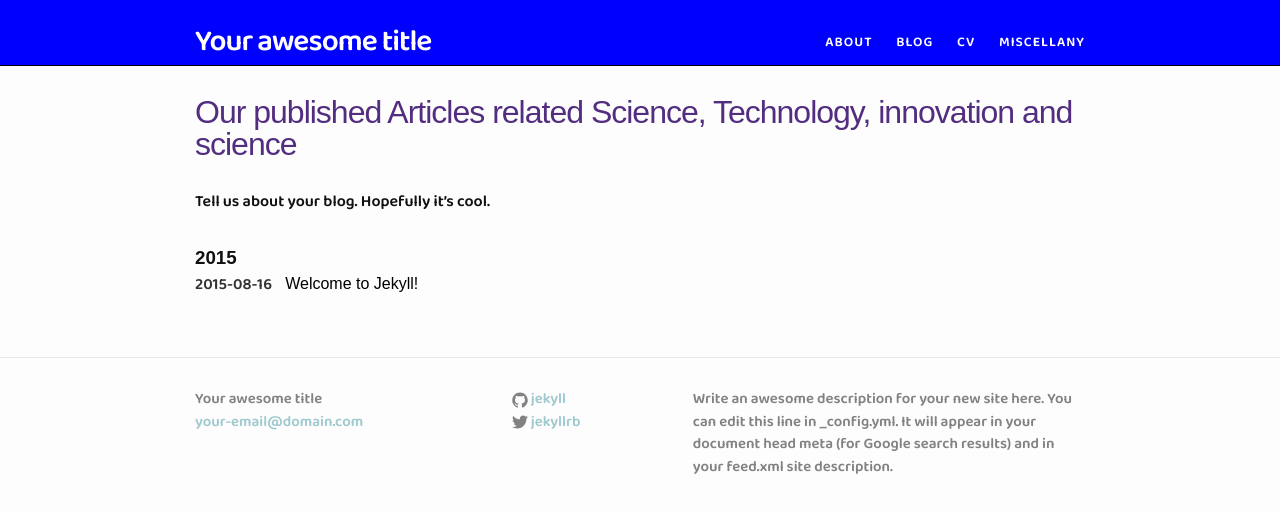
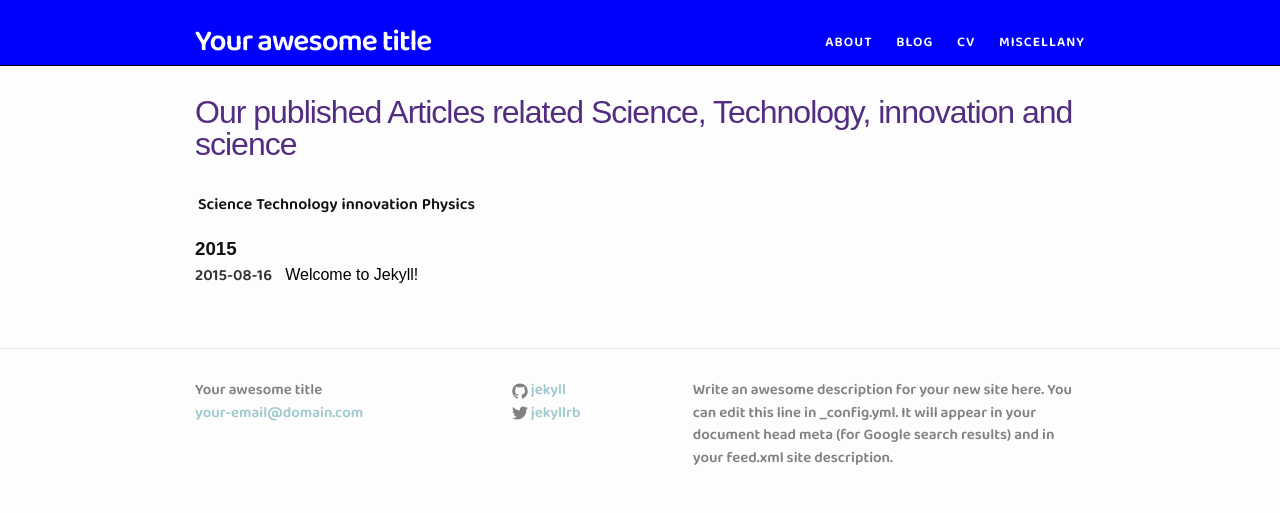
Before and after one commit to svmiller/steve-ngvb-jekyll-template, a Jekyll site: the page built from blog.md, in a window 1280 px wide. Shown: the top 513 px of the page. Built offline with Jekyll 4.4.1, drawn with Linux system fonts in a browser that asks for light colours.

Commit message:
Update blog.md

```diff
--- a/blog.md
+++ b/blog.md
@@ -4,7 +4,7 @@
 permalink: /blog/
 ---
 
-Tell us about your blog. Hopefully it's cool.
+Science | Technology | innovation | Physics
 
 <ul class="listing">
 {% for post in site.posts %}
```
